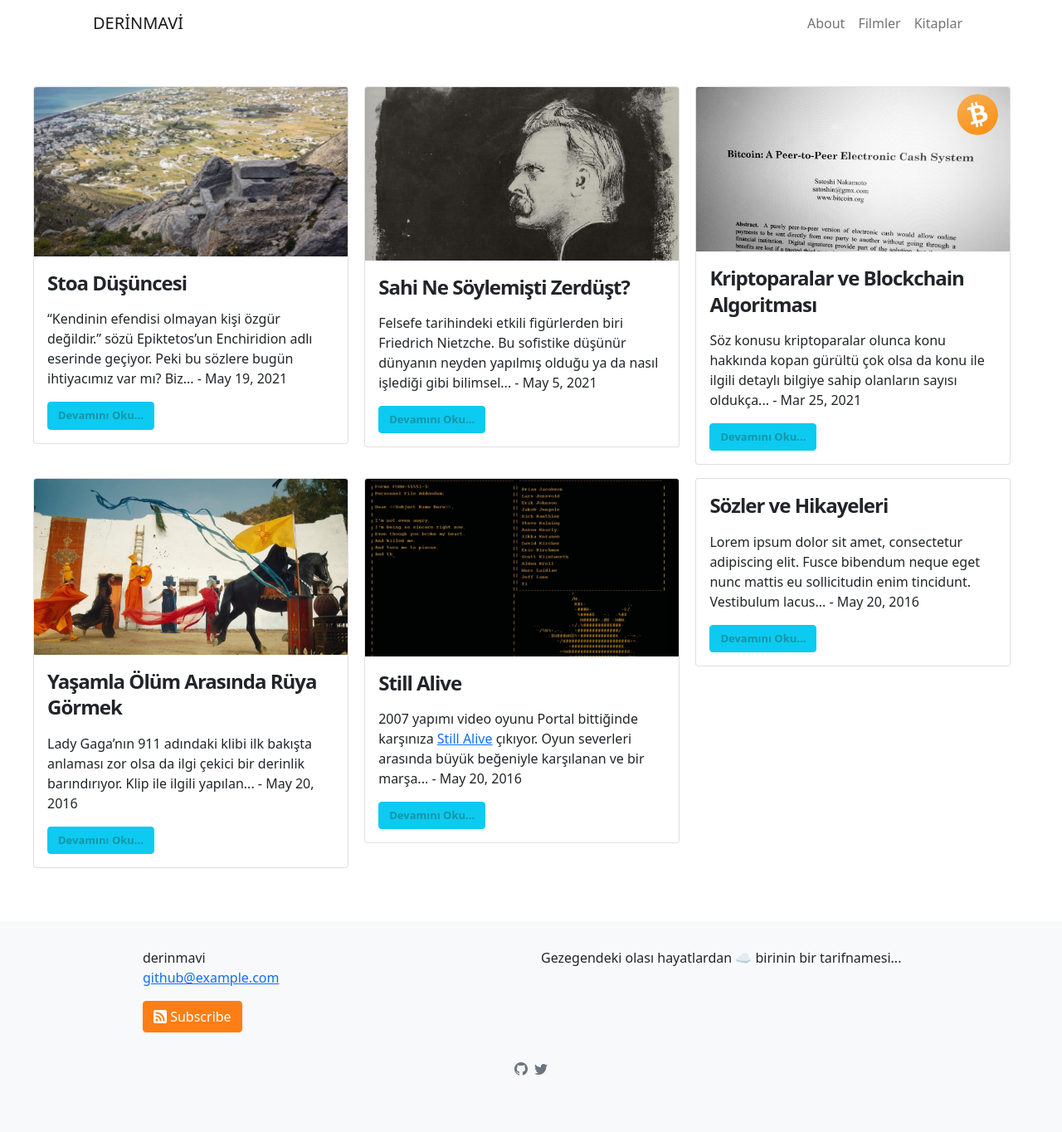
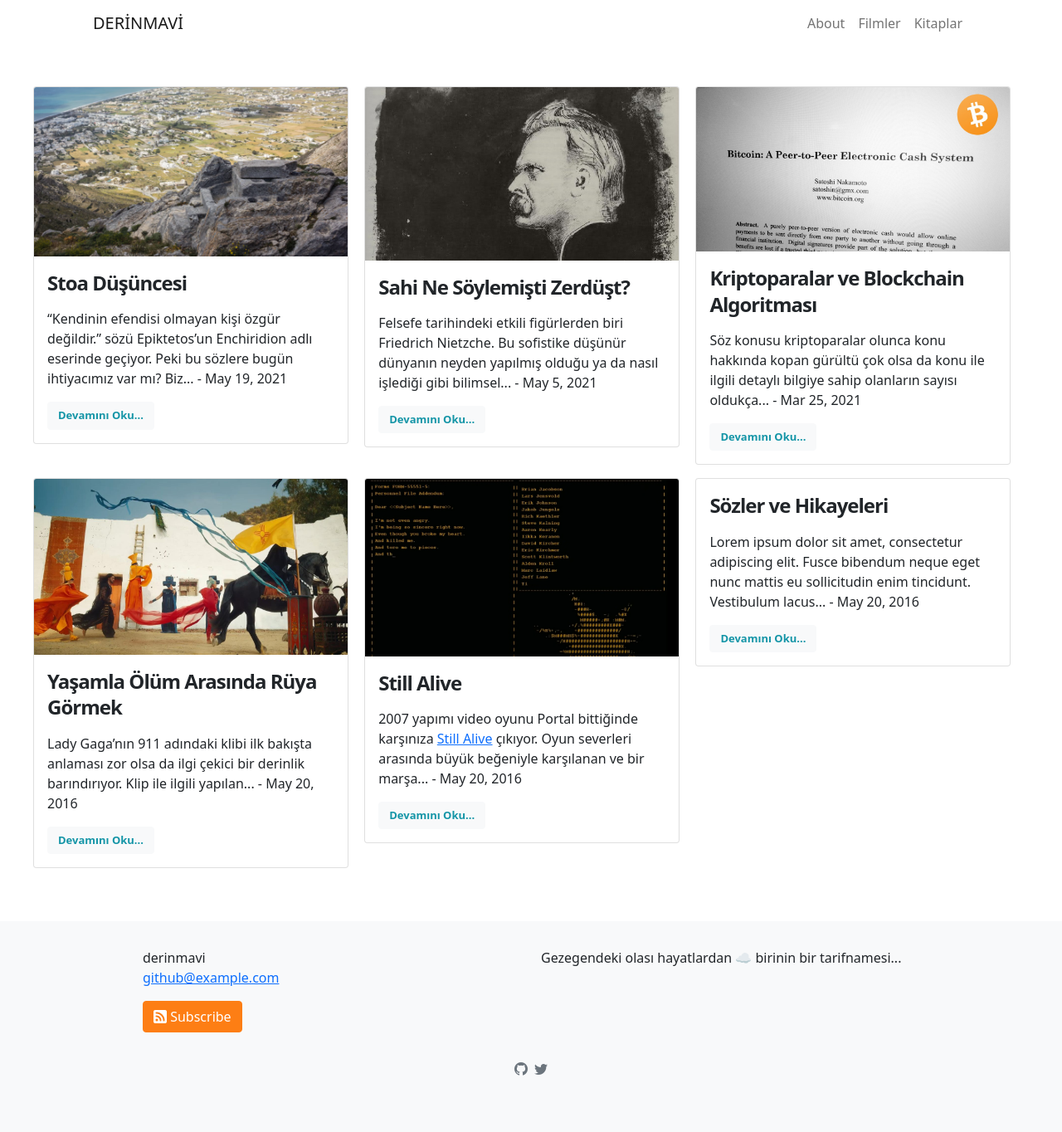
Before and after one commit to tozbulut/derinmavi.io, a Jekyll site: the page built from index.markdown, in a window 1280 px wide. Shown: the whole page at 83% size. Built offline with Jekyll 4.4.1, drawn with Linux system fonts in a browser that asks for light colours.

Commit message:
Update home.html

```diff
--- a/_layouts/home.html
+++ b/_layouts/home.html
@@ -28,7 +28,7 @@
   <div class="card-body">
     <h5 class="card-title" style=" letter-spacing: -1px; font-size: 24px; line-height: 1.3; font-weight: 700; ">{{ post.title | escape }}</h5>
     {%- if site.excerpts.show -%}<p class="card-text">{{ post.excerpt | truncatewords:20 }} - {{ post.date | date: date_format }}</p>{%- endif -%}
-    <a href="{{ post.url | relative_url }}" class="btn btn-info" style="font-size: 13px; font-weight: bold; color: #1495a7;">Devamını Oku...</a>
+    <a href="{{ post.url | relative_url }}" class="btn btn-light" style="font-size: 13px; font-weight: bold; color: #1495a7;">Devamını Oku...</a>
   </div>
       </div>
     </div>
```
